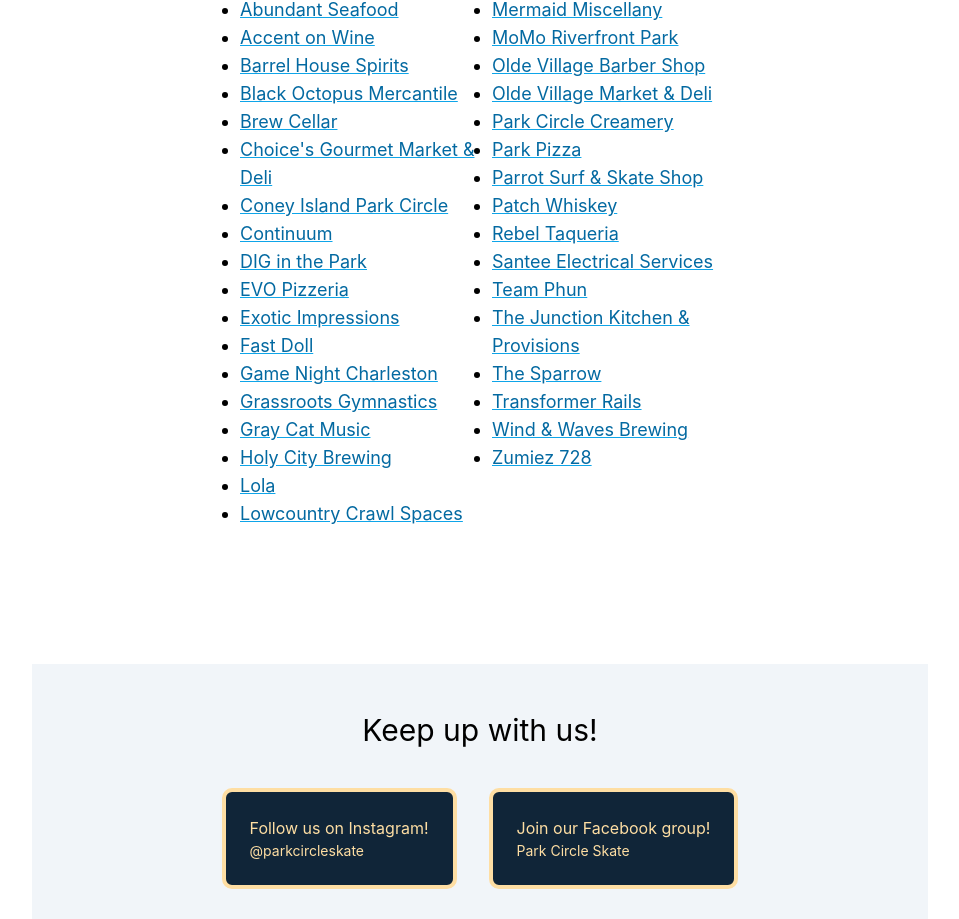
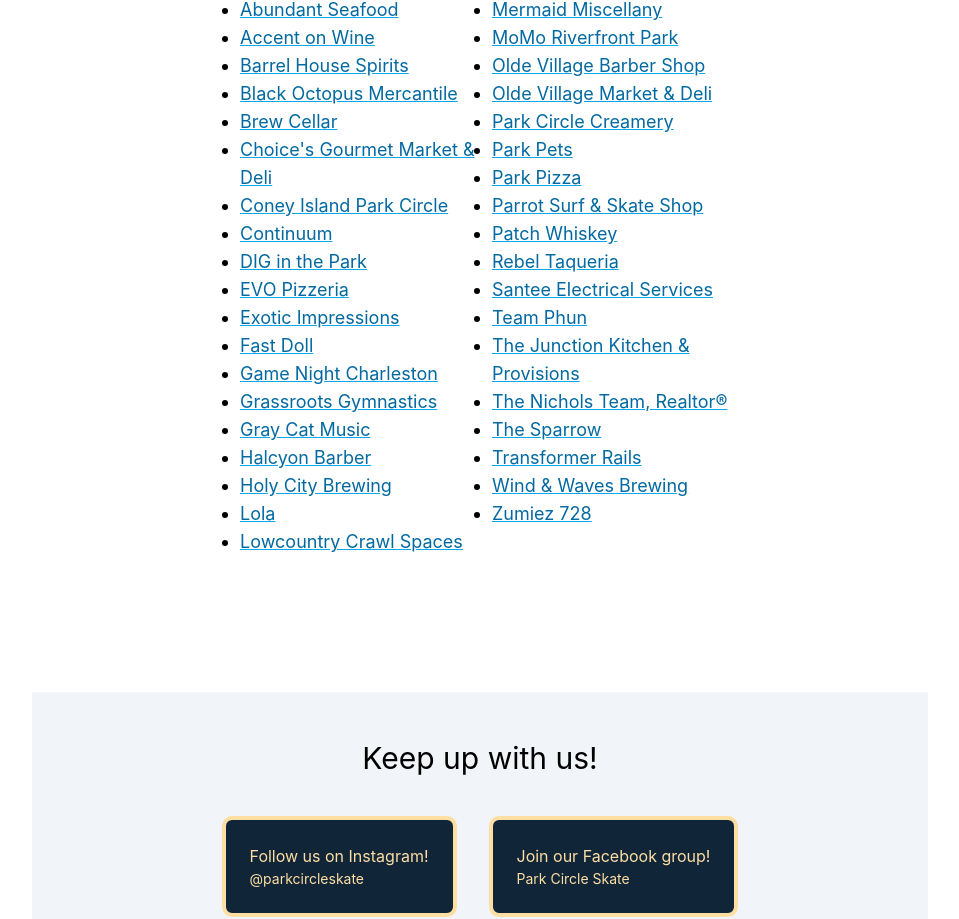
Before and after one commit to shawnlknight/park-circle-skate, a Next.js app: page / in a window 1280 px wide. Shown: the part 6015-6934 px from the top of the page, without its empty margins (160-1119 px from the left). Built offline with nearby package versions, Linux system fonts and the light colour scheme.

Commit message:
add new partners

```diff
--- a/data/partners.js
+++ b/data/partners.js
@@ -60,6 +60,10 @@
     url: 'https://graycatmusic.com/',
   },
   {
+    name: 'Halcyon Barber',
+    url: 'https://www.vagaro.com/halcyonbarber',
+  },
+  {
     name: 'Holy City Brewing',
     url: 'https://holycitybrewing.com/',
   },
@@ -95,6 +99,10 @@
     url: 'https://www.parkcirclecreamery.com/',
   },
   {
+    name: 'Park Pets',
+    url: 'https://www.parkpetsparkcircle.com/',
+  },
+  {
     name: 'Park Pizza',
     url: 'https://parkpizzaparkcircle.com/',
   },
@@ -123,6 +131,10 @@
     url: 'https://thejunctionkitchen.com/',
   },
   {
+    name: 'The Nichols Team, Realtor®',
+    url: 'https://nicholsteam.carolinaonerealestate.com/Team/Detail/nicholsteam',
+  },
+  {
     name: 'The Sparrow',
     url: 'https://www.facebook.com/thesparrowparkcircle/',
   },
```
